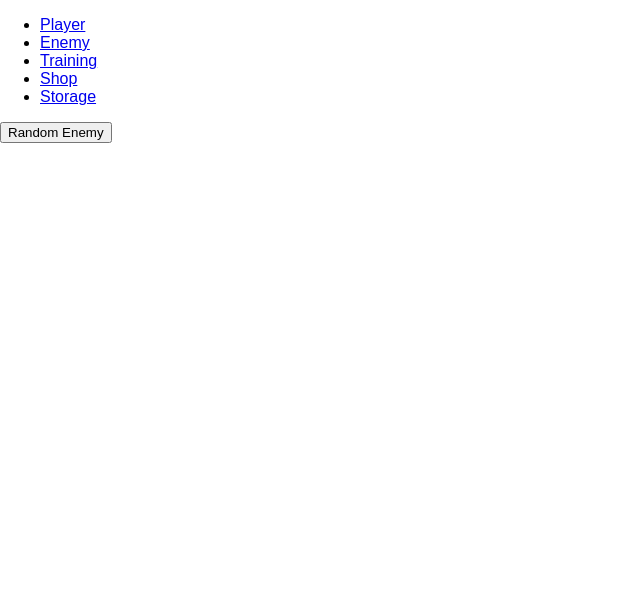
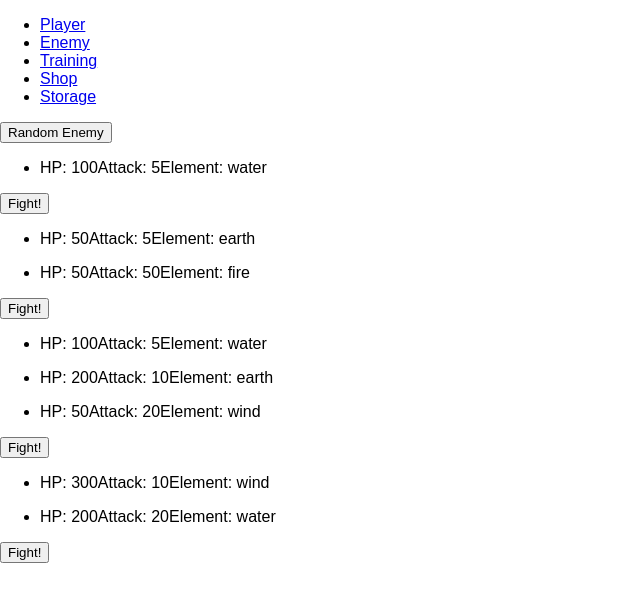
Before and after one commit to juthatip/react-challenge, a React (Create React App) app: page /enemy in a window 1280 px wide. Both pictures are taken after a click on the button "Random Enemy". Shown: the top 602 px of the page, without its empty margins (0-640 px from the left). Built offline with nearby package versions, Linux system fonts and the light colour scheme.

Commit message:
finish generate enemy

```diff
--- a/src/actions/index.js
+++ b/src/actions/index.js
@@ -70,10 +70,10 @@ export function saveEnemy(enemy) {
 
 }
 
-export function fetchEnemy() {
+export function fetchEnemy(enemy) {
 
   return dispatch => {
-    dispatch({type: FETCH_ENEMY})
+    dispatch({type: FETCH_ENEMY, payload: enemy})
   }
 }
 
--- a/src/containers/EnemyContainer.js
+++ b/src/containers/EnemyContainer.js
@@ -1,6 +1,39 @@
 import React , { Component } from 'react'
 import { saveEnemy, fetchEnemy, clearEnemy } from '../actions'
 import { connect } from 'react-redux'
+
+
+const Row = ({data}) => {
+    return (
+        <div>
+           {/* <li>HP: {data.hp}</li>
+           <li>Attack: {data.attack}</li>
+           <li>Element: {data.element}</li> */}
+           {data.map((i, k)=> {
+               return(
+                <ul>
+                    <Col key={k} data={i} index={k}/>
+                </ul>
+               )
+            })}
+            <button>Fight!</button>
+            <br />
+        </div>
+    )
+}
+
+const Col = ({data, index}) => {
+    console.log(index)
+    return (
+        <div>
+            <li>
+                <span>HP: {data.hp}</span>
+                <span>Attack: {data.attack}</span>
+                <span>Element: {data.element}</span>
+            </li>
+        </div>
+    )
+}
 
 class EnemyConainer extends Component {
     constructor(props) {
@@ -16,27 +49,40 @@ class EnemyConainer extends Component {
             element: ['fire', 'water', 'wind', 'earth'],
             numberOfenemy: [1,2,3]
         }
-        props.clearEnemy()
+        // props.fetchEnemy()
     }
 
     renderEnemy = () => {
-        //number of enemy
+
+        let level = []
+        let gen
+
+        for(var n = 1; n <= 4; n++) {
+            gen = this.generateEnemy()
+            level.push(gen)
+        }
+
+        console.log("===>", level)
+
+        this.props.saveEnemy(level)
+
+    }
+
+    generateEnemy = () => {
         const numberOfenemy = this.randomItem(this.state.numberOfenemy)
-
         let enemy = []
 
-        if(numberOfenemy) {
-            for (var i = 1; i <= numberOfenemy; i++) {
-                let hp = this.randomItem(this.state.hp)
-                let attack = this.randomItem(this.state.attack)
-                let element = this.randomItem(this.state.element)
-                enemy.push({hp: hp, attack: attack, element: element})
-            }
+        for (var i = 1; i <= numberOfenemy; i++) {
+            let hp = this.randomItem(this.state.hp)
+            let attack = this.randomItem(this.state.attack)
+            let element = this.randomItem(this.state.element)
+            enemy.push({hp: hp, attack: attack, element: element})
         }
 
-        this.props.saveEnemy(enemy)
+        // console.log("==>", enemy)
 
-        console.log(enemy)
+        return enemy
+
     }
 
     randomItem(items) {
@@ -44,11 +90,35 @@ class EnemyConainer extends Component {
         return item
     }
 
+    renderAllEnemy() {
+        // if(this.props.enemy) {
+        //     return this.props.enemy.map((i, k) => {
+        //         return (
+        //             i.map((e) =>  {
+        //                 return (<p key={k}>{e.hp}</p>)
+        //             })
+        //         )
+        //     })
+        // }
+    }
+
+
     render() {
-        console.log("this.props ==>", this.props.enemy)
+        const enemy = this.props.enemy ? this.props.enemy : []
+
+        console.log(enemy)
         return (
             <div>
                 <button onClick={this.renderEnemy} >Random Enemy</button>
+                {/* {this.renderAllEnemy()} */}
+                { enemy.map((i, k) => {
+                    return (
+                        <div key={k}>
+                            <Row key={k} data={i} />
+                        </div>
+                    )
+                })}
+
             </div>
         )
     }
--- a/src/reducers/EnemyReducer.js
+++ b/src/reducers/EnemyReducer.js
@@ -1,11 +1,14 @@
 import { SAVE_ENEMY , FETCH_ENEMY , CLEAR_ENEMY } from '../actions'
 
-export default function (state =  [], action) {
+export default function (state = [], action) {
     switch(action.type) {
         case SAVE_ENEMY:
-            return Object.assign({}, state, action.payload)
+        // console.log(action.payload)
+            return action.payload
+            // return Object.assign({}, state, action.payload)
         case FETCH_ENEMY:
-            return Object.assign({}, state, action.payload)
+            // return Object.assign({}, state, action.payload)
+            return action.payload
         case CLEAR_ENEMY:
             return []
         default:
```
